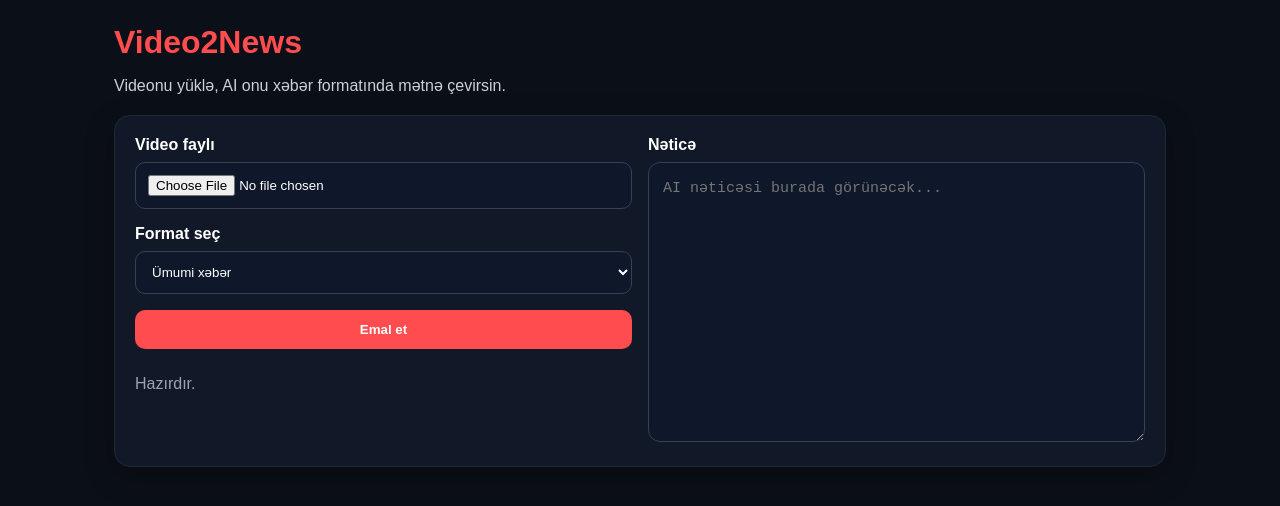
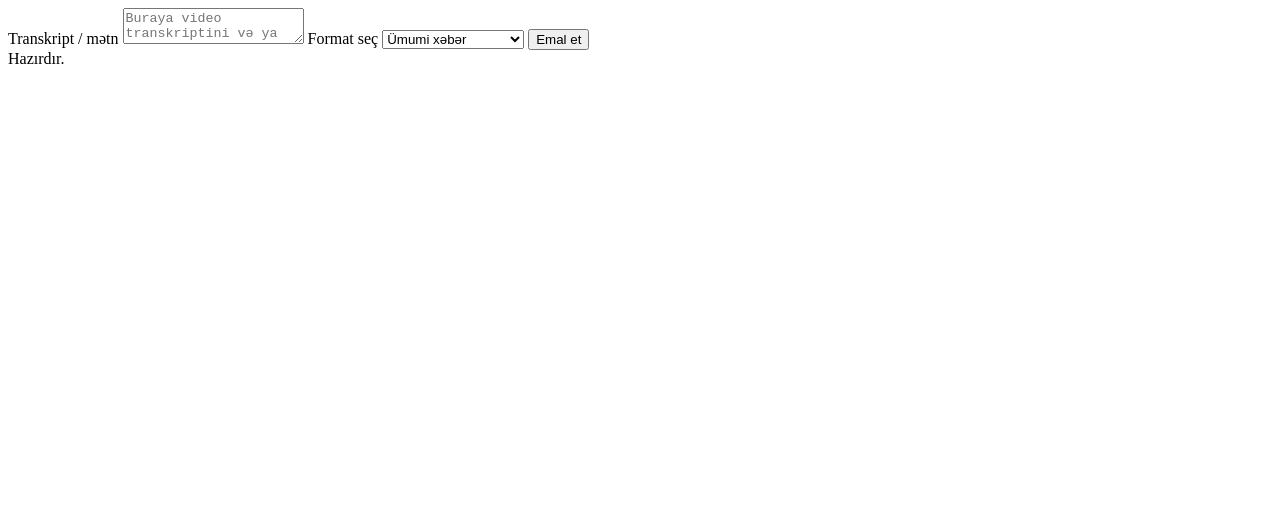
Before and after one commit to aghayevanazmiyya-prog/video2news, a website: page public/index.html in a window 1280 px wide. Drawn offline with Linux system fonts and the light colour scheme.

Commit message:
Update index.html

```diff
--- a/public/index.html
+++ b/public/index.html
@@ -1,100 +1,5 @@
-<!DOCTYPE html>
-<html lang="az">
-<head>
-  <meta charset="UTF-8" />
-  <meta name="viewport" content="width=device-width, initial-scale=1.0" />
-  <title>Video2News</title>
-  <style>
-    * { box-sizing: border-box; }
-    body {
-      margin: 0;
-      font-family: Arial, sans-serif;
-      background: #0b0f17;
-      color: #fff;
-    }
-    .wrap {
-      max-width: 1100px;
-      margin: 0 auto;
-      padding: 24px;
-    }
-    h1 {
-      margin: 0 0 10px;
-      font-size: 32px;
-      color: #ff4d4f;
-    }
-    p {
-      color: #c9d1d9;
-    }
-    .card {
-      background: #111827;
-      border: 1px solid #1f2937;
-      border-radius: 16px;
-      padding: 20px;
-      margin-top: 20px;
-      box-shadow: 0 10px 30px rgba(0,0,0,.25);
-    }
-    label {
-      display: block;
-      margin-bottom: 8px;
-      font-weight: bold;
-    }
-    input[type="file"], select, button {
-      width: 100%;
-      padding: 12px;
-      border-radius: 10px;
-      border: 1px solid #374151;
-      background: #0f172a;
-      color: #fff;
-      margin-bottom: 16px;
-    }
-    button {
-      background: #ff4d4f;
-      border: none;
-      cursor: pointer;
-      font-weight: bold;
-      transition: .2s;
-    }
-    button:hover {
-      opacity: .9;
-    }
-    .row {
-      display: grid;
-      grid-template-columns: 1fr 1fr;
-      gap: 16px;
-    }
-    textarea {
-      width: 100%;
-      min-height: 280px;
-      border-radius: 12px;
-      border: 1px solid #374151;
-      background: #0f172a;
-      color: #fff;
-      padding: 14px;
-      resize: vertical;
-      font-size: 15px;
-      line-height: 1.6;
-    }
-    .status {
-      margin-top: 10px;
-      color: #9ca3af;
-    }
-    .ok { color: #22c55e; }
-    .err { color: #ef4444; }
-    @media (max-width: 800px) {
-      .row { grid-template-columns: 1fr; }
-    }
-  </style>
-</head>
-<body>
-  <div class="wrap">
-    <h1>Video2News</h1>
-    <p>Videonu yüklə, AI onu xəbər formatında mətnə çevirsin.</p>
-
-    <div class="card">
-      <div class="row">
-        <div>
-          <label>Video faylı</label>
-          <input type="file" id="videoFile" accept="video/*" />
+<label>Transkript / mətn</label>
+<textarea id="transcript" placeholder="Buraya video transkriptini və ya mətni yapışdır..."></textarea>
 
 <label>Format seç</label>
 <select id="topic">
@@ -107,16 +12,3 @@
 
 <button id="analyzeBtn">Emal et</button>
 <div class="status" id="status">Hazırdır.</div>
-        </div>
-
-        <div>
-          <label>Nəticə</label>
-          <textarea id="output" placeholder="AI nəticəsi burada görünəcək..."></textarea>
-        </div>
-      </div>
-    </div>
-  </div>
-
-  <script src="/app.js"></script>
-</body>
-</html>
```
Lines whose indentation alone changed are shown as unchanged.
